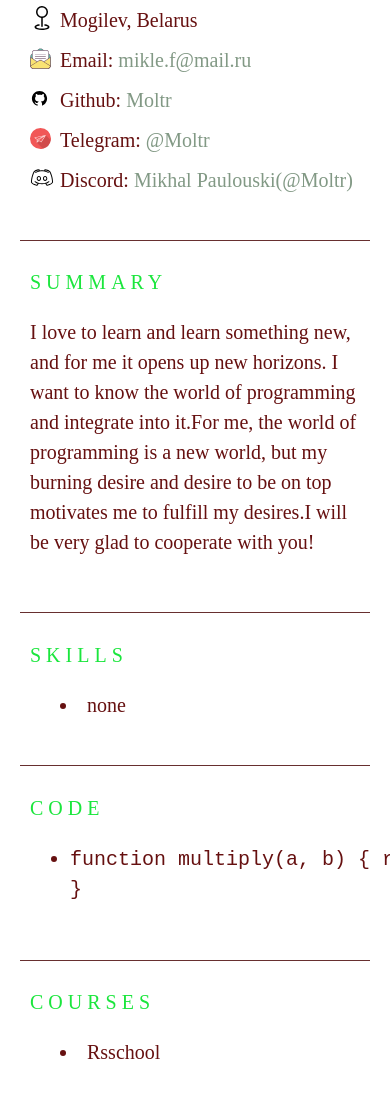
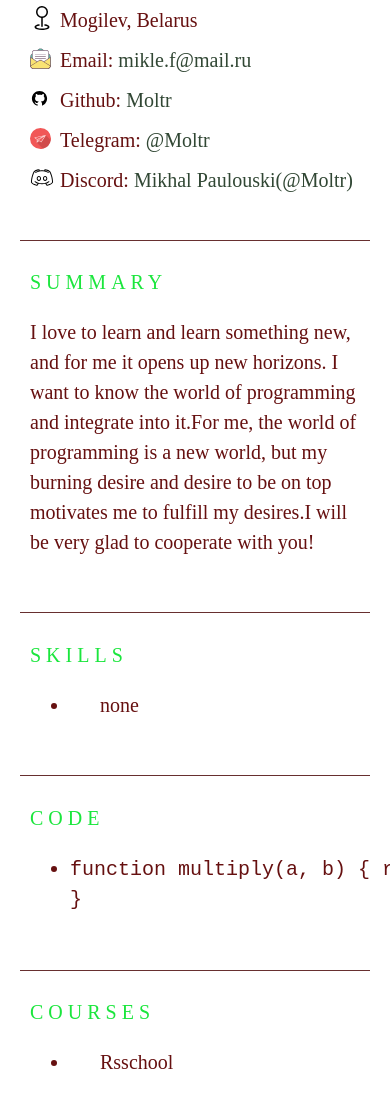
Before and after one commit to Moltr/rsschool-cv, a plain HTML site: page index.html in a window 390 px wide. Shown: the part 660-1760 px from the top of the page. Drawn offline with Linux system fonts and the light colour scheme; a script that the page names is missing.

Commit message:
fix:correct html file

```diff
--- a/index.html
+++ b/index.html
@@ -67,8 +67,8 @@
       </section>
       <section class="section" id="skills">
         <h2 class="section-title">Skills</h2>
-        <li class="section-item">none</li>
-
+        <ul>
+          <li class="section-item">none</li>
         </ul>
       </section>
       <section class="section" id="code">
@@ -82,7 +82,7 @@
       </section>
       <section class="section" id="courses">
         <h2 class="section-title">Courses</h2>
-         <li class="section-item">Rsschool</li>
+        <ul><li class="section-item">Rsschool</li></ul>
       </section>
       <section class="section" id="projects">
         <h2 class="section-title">Projects</h2>
--- a/style.css
+++ b/style.css
@@ -205,7 +205,7 @@
 
   .section-item a {
     text-decoration: none;
-    color: #829985;
+    color: #314734;
     transition: color 0.5s;
   }
 
@@ -355,7 +355,7 @@
       height: 100vh;
       min-height: 525px;
       flex-direction: column;
-      background-color: #74b47c;
+      background-color: #21612a;
     }
     .nav-list.collapsed {
       display: flex;
```
